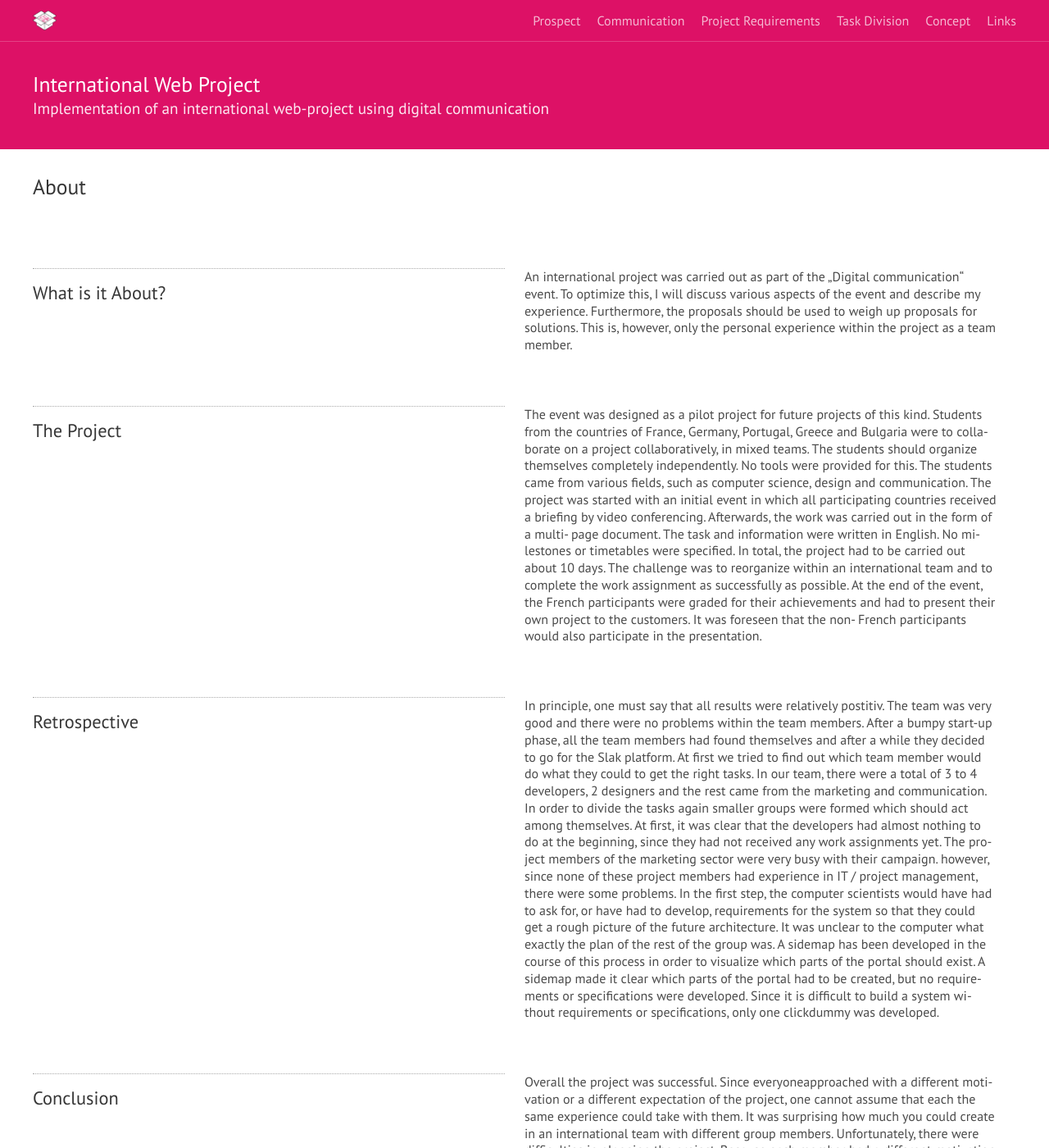
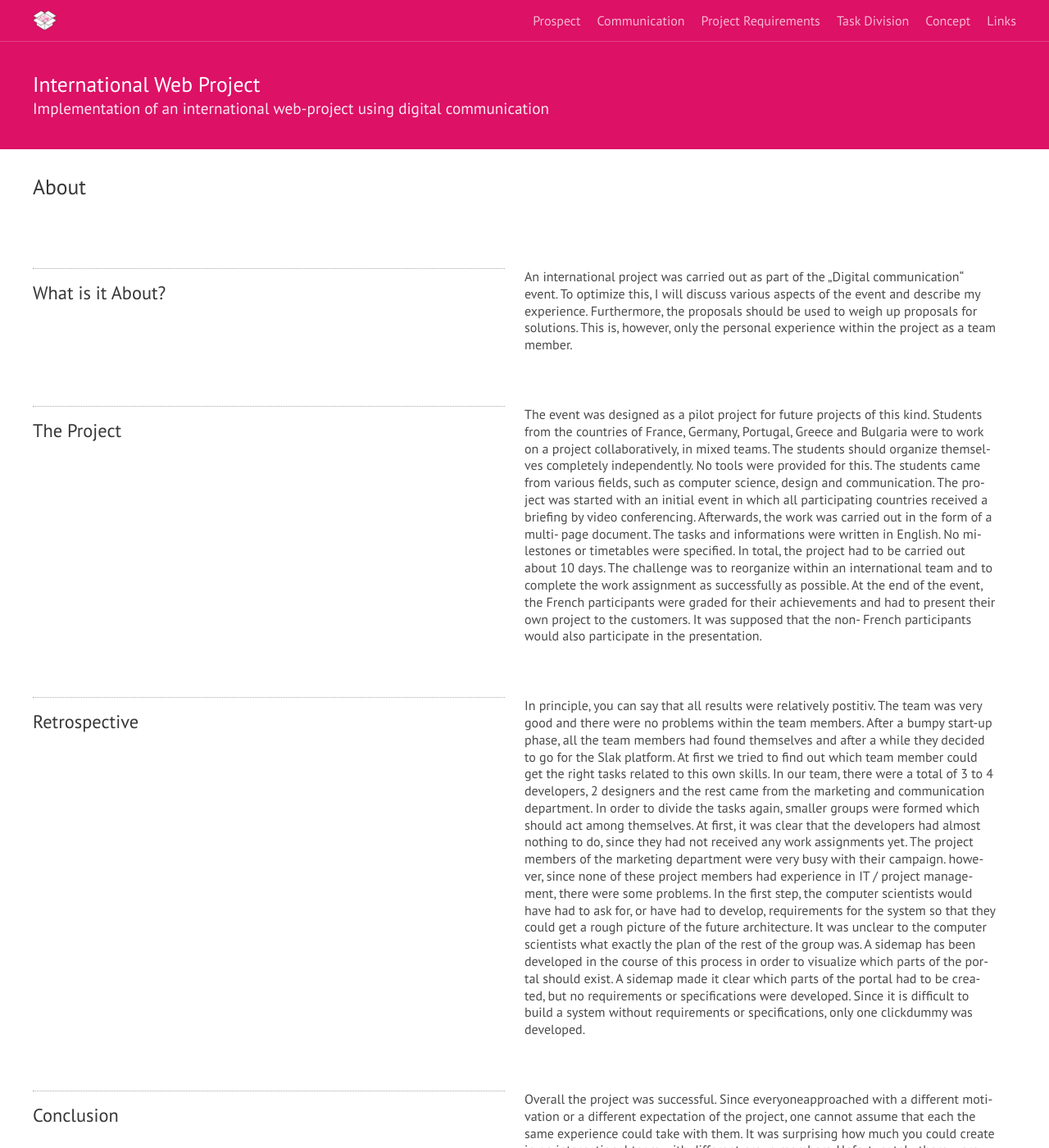
Before and after one commit to th-koeln/wpf_dig_kom, a Jekyll site: the page built from index.md, in a window 1280 px wide and 1400 px high. Shown: the whole window at 82% size. Built offline with Jekyll 4.4.1, drawn with Linux system fonts in a browser that asks for light colours; nearby versions of some CDN libraries.

Commit message:
Update index.md

```diff
--- a/index.md
+++ b/index.md
@@ -11,22 +11,21 @@ An international project was carried out as part of the „Digital communication
 ## The Project
 
 The event was designed as a pilot project for future projects of this kind. Students from the countries
-of France, Germany, Portugal, Greece and Bulgaria were to collaborate on a project collaboratively, in
+of France, Germany, Portugal, Greece and Bulgaria were to work on a project collaboratively, in
 mixed teams. The students should organize themselves completely independently. No tools were
-provided for this. The students came from various fields, such as computer science, design and communication. The project was started with an initial event in which all participating countries received a briefing by video conferencing. Afterwards, the work was carried out in the form of a multi- page document. The task and information were written in English.
+provided for this. The students came from various fields, such as computer science, design and communication. The project was started with an initial event in which all participating countries received a briefing by video conferencing. Afterwards, the work was carried out in the form of a multi- page document. The tasks and informations were written in English.
 No milestones or timetables were specified. In total, the project had to be carried out about 10 days.
 The challenge was to reorganize within an international team and to complete the work assignment
 as successfully as possible. At the end of the event, the French participants were graded for their
-achievements and had to present their own project to the customers. It was foreseen that the non-
+achievements and had to present their own project to the customers. It was supposed that the non-
 French participants would also participate in the presentation.
 
 ## Retrospective
 
-In principle, one must say that all results were relatively postitiv. The team was very good and there were no problems within the team members. After a bumpy start-up phase, all the team members had found themselves and after a while they decided to go for the Slak platform. At first we tried to find out which team member would do what they could to get the right tasks. In our team, there were
-a total of 3 to 4 developers, 2 designers and the rest came from the marketing and communication.
-In order to divide the tasks again smaller groups were formed which should act among themselves. At
-first, it was clear that the developers had almost nothing to do at the beginning, since
-they had not received any work assignments yet. The project members of the marketing sector were very busy with their campaign. however, since none of these project members had experience in IT / project management, there were some problems. In the first step, the computer scientists would have had to ask for, or have had to develop, requirements for the system so that they could get a rough picture of the future architecture. It was unclear to the computer what exactly the plan of the rest of the group was. A sidemap has been developed in the course of this process in order to visualize which parts of the portal should exist. A sidemap made it clear which parts of the portal had to be created, but no requirements or specifications were developed. Since it is difficult to build a system without requirements or specifications, only one clickdummy was developed.
+In principle, you can say that all results were relatively postitiv. The team was very good and there were no problems within the team members. After a bumpy start-up phase, all the team members had found themselves and after a while they decided to go for the Slak platform. At first we tried to find out which team member could get the right tasks related to this own skills. In our team, there were
+a total of 3 to 4 developers, 2 designers and the rest came from the marketing and communication department.
+In order to divide the tasks again, smaller groups were formed which should act among themselves. At
+first, it was clear that the developers had almost nothing to do, since they had not received any work assignments yet. The project members of the marketing department were very busy with their campaign. however, since none of these project members had experience in IT / project management, there were some problems. In the first step, the computer scientists would have had to ask for, or have had to develop, requirements for the system so that they could get a rough picture of the future architecture. It was unclear to the computer scientists what exactly the plan of the rest of the group was. A sidemap has been developed in the course of this process in order to visualize which parts of the portal should exist. A sidemap made it clear which parts of the portal had to be created, but no requirements or specifications were developed. Since it is difficult to build a system without requirements or specifications, only one clickdummy was developed.
 
 
 ## Conclusion
```
